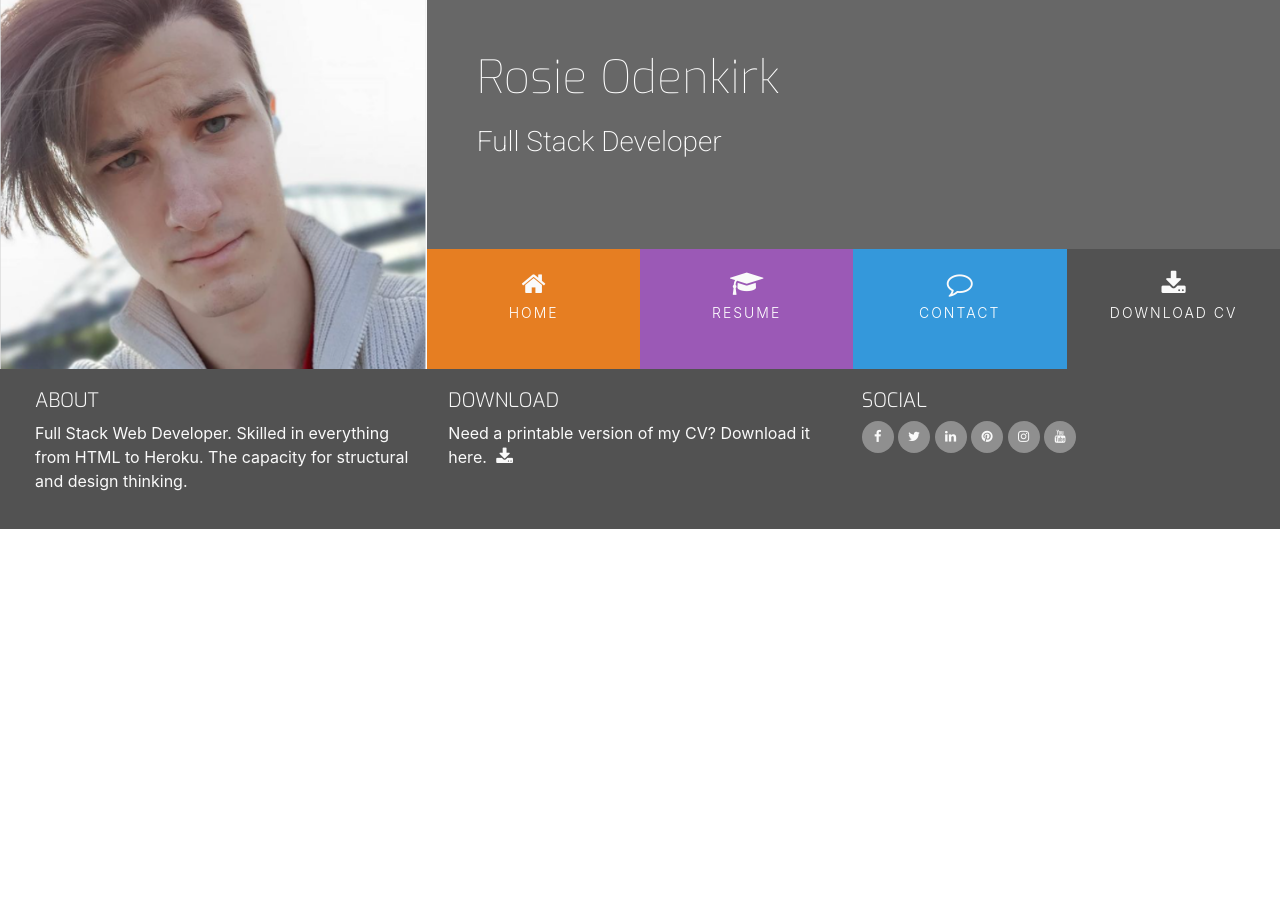
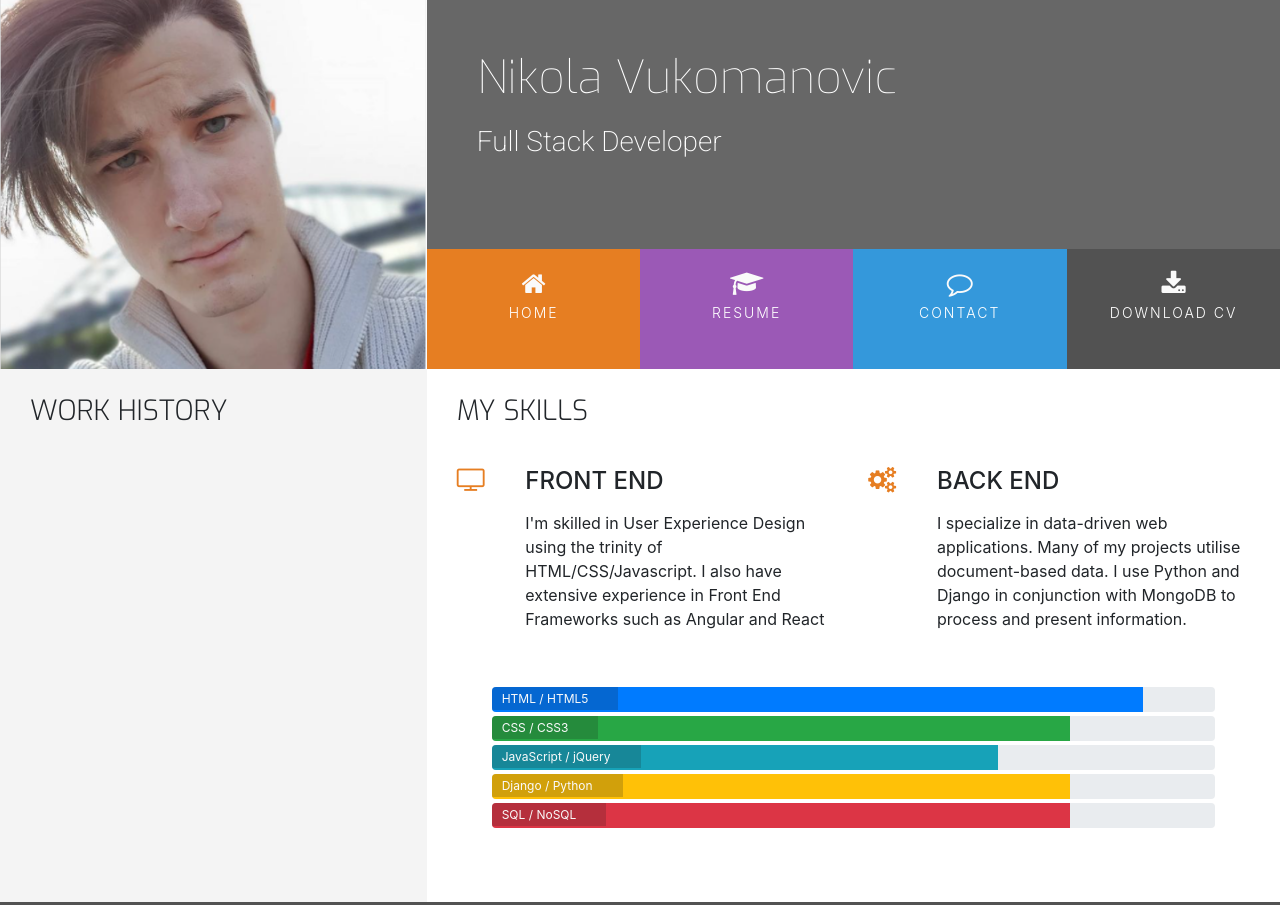
Before and after one commit to NikolaVk/My-CV, a plain HTML site: page resume.html in a window 1280 px wide. Shown: the top 905 px of the page. Before the commit the page ends 800 px from the top, so only its background shows below. Drawn offline with nearby package versions, Linux system fonts and the light colour scheme.

Commit message:
add progress bar to resume

```diff
--- a/assets/css/style.css
+++ b/assets/css/style.css
@@ -277,3 +277,24 @@ footer {
     position: relative;
     width: 60%;
 }
+
+/* ----------------------------------------Personal Info */
+
+.progress {
+    position: relative;
+    height: 25px;
+    margin-bottom: 4px;
+}
+
+.progress-type {
+    position: absolute;
+    left: 0px;
+    font-weight: 400;
+    padding: 3px 30px 2px 10px;
+    color: #fafafa;
+    background-color: rgba(25, 25, 25, 0.2);
+}
+
+.progress-section {
+    margin: 40px 20px;
+}
--- a/resume.html
+++ b/resume.html
@@ -8,7 +8,7 @@
     <link rel="stylesheet" href="https://maxcdn.bootstrapcdn.com/font-awesome/4.7.0/css/font-awesome.min.css" type="text/css" />
     <link rel="stylesheet" href="https://cdnjs.cloudflare.com/ajax/libs/hover.css/2.1.1/css/hover-min.css" type="text/css" />
     <link rel="stylesheet" href="assets/css/style.css">
-    <title>Rosie</title>
+    <title>Nikola</title>
 </head>
 <body>
     <header>
@@ -17,7 +17,7 @@
             <div class="col-md-8">
                 <div class="row no-gutters bg-color-name-title">
                     <div class="col heading">
-                        <h1 class="name">Rosie Odenkirk</h1>
+                        <h1 class="name">Nikola Vukomanovic</h1>
                         <h2 class="title"> Full Stack Developer</h2>
                     </div>
                 </div>
@@ -25,10 +25,10 @@
                     <div class="col">
                         <ul id="nav" class="list-inline menucontainer">
                             <li class="col-6 col-sm-3 list-inline-item ui-menu-color-home menuitem">
-                                <a href="#" class="hvr-sweep-to-bottom"><i class="fa fa-home" aria-hidden="true"></i><span>Home</span></a>
+                                <a href="index.html" class="hvr-sweep-to-bottom"><i class="fa fa-home" aria-hidden="true"></i><span>Home</span></a>
                             </li>
                             <li class="col-6 col-sm-3 list-inline-item ui-menu-color-resume menuitem">
-                                <a href="#" class="hvr-sweep-to-bottom"><i class="fa fa-graduation-cap" aria-hidden="true"></i><span>Resume</span></a>
+                                <a href="resume.html" class="hvr-sweep-to-bottom"><i class="fa fa-graduation-cap" aria-hidden="true"></i><span>Resume</span></a>
                             </li>
                             <li class="col-6 col-sm-3 list-inline-item ui-menu-color-contact menuitem">
                                 <a href="#" class="hvr-sweep-to-bottom"><i class="fa fa-comment-o" aria-hidden="true"></i><span>Contact</span></a>
@@ -42,7 +42,87 @@
             </div>
         </div>
     </header>
-    <section>
+    <section class="container-fluid">
+        <div class="row">
+            <div class="col-md-4 bg-color-personal-info section-column">
+                <div class="row">
+                    <div class="col-12">
+                        <h3 class="section-heading uppercase">
+                            Work History
+                        </h3>
+                    </div>
+                </div>
+            </div>
+            <div class="col-md-8 bg-color-three-reasons section-column">
+                <div class="row">
+                    <div class="col">
+                        <h3 class="section-heading uppercase">My Skills</h3>
+                    </div>
+                </div>
+                <div class="row">
+                    <div class="col-10 offset-1 offset-sm-0 col-sm-4 col-md-6">
+                        <div class="row">
+                            <div class="col-2">
+                                <i class="three-reasons-icon fa fa-tv" aria-hidden="true"></i>
+                            </div>
+                            <div class="col-10">
+                                <h4 class="three-reasons-heading uppercase">Front End</h4>
+                                <p>
+                                    I'm skilled in User Experience Design using the trinity of HTML/CSS/Javascript. I also have extensive experience in Front End Frameworks such as Angular and React
+                                </p>
+                            </div>
+                        </div>
+                    </div>
+                    <div class="col-10 offset-1 offset-sm-0 col-sm-4 col-md-6">
+                        <div class="row">
+                            <div class="col-2">
+                                <i class="three-reasons-icon fa fa-gears" aria-hidden="true"></i>
+                            </div>
+                            <div class="col-10">
+                                <h4 class="three-reasons-heading uppercase">Back End</h4>
+                                <p>
+                                    I specialize in data-driven web applications. Many of my projects utilise document-based data. I use Python and Django in conjunction with MongoDB to process and present information.
+                                </p>
+                            </div>
+                        </div>
+                    </div>
+                </div>
+                <div class="row progress-section">
+                    <div class="col">
+                        <div class="progress">
+                            <div class="progress-bar" role="progressbar" aria-valuenow="90" aria-valuemin="0" aria-valuemax="100" style="width:90%;">
+                                <span class="sr-only">90% complete</span>
+                            </div>
+                            <span class="progress-type">HTML / HTML5</span>
+                        </div>
+                        <div class="progress">
+                            <div class="progress-bar bg-success" role="progressbar" aria-valuenow="80" aria-valuemin="0" aria-valuemax="100" style="width:80%;">
+                                <span class="sr-only">80% complete</span>
+                            </div>
+                            <span class="progress-type">CSS / CSS3</span>
+                        </div>
+                        <div class="progress">
+                            <div class="progress-bar bg-info" role="progressbar" aria-valuenow="70" aria-valuemin="0" aria-valuemax="100" style="width:70%;">
+                                <span class="sr-only">70% complete</span>
+                            </div>
+                            <span class="progress-type">JavaScript / jQuery</span>
+                        </div>
+                        <div class="progress">
+                            <div class="progress-bar bg-warning" role="progressbar" aria-valuenow="80" aria-valuemin="0" aria-valuemax="100" style="width:80%;">
+                                <span class="sr-only">80% complete</span>
+                            </div>
+                            <span class="progress-type">Django / Python</span>
+                        </div>
+                        <div class="progress">
+                            <div class="progress-bar bg-danger" role="progressbar" aria-valuenow="80" aria-valuemin="0" aria-valuemax="100" style="width:80%;">
+                                <span class="sr-only">80% complete</span>
+                            </div>
+                            <span class="progress-type">SQL / NoSQL</span>
+                        </div>
+                    </div>
+                </div>
+            </div>
+        </div>
 
     </section>
     <footer class="container-fluid">
```
Also changed, not shown: index.html (+2 -2 lines).
